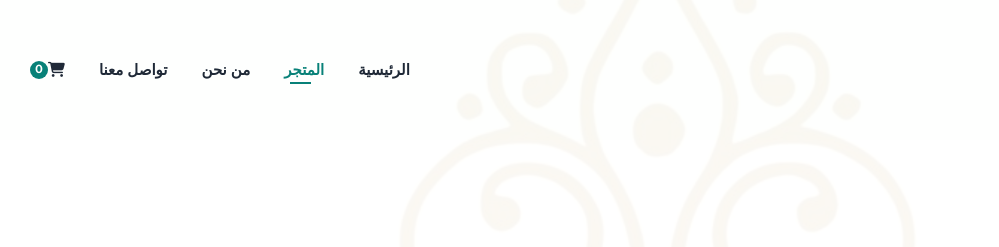
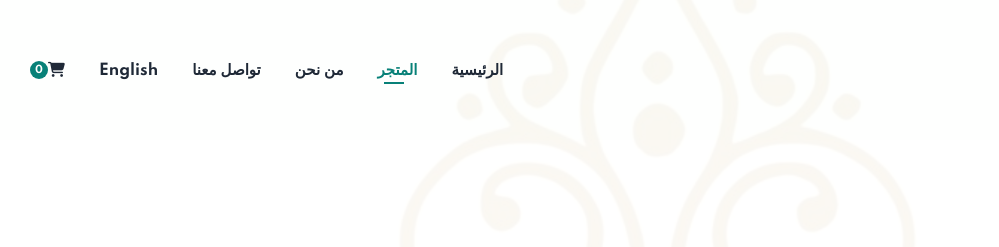
Before and after one commit to elhamsa2017/lola-accessories, a plain HTML site: page shop.html in a window 1280 px wide. Shown: the top 247 px of the page, 0-999 px from the left. Drawn offline with Linux system fonts and the light colour scheme; sample sign-in values are in the browser's storage.

Commit message:
test change

```diff
--- /dev/null
+++ b/language.js
@@ -0,0 +1,194 @@
+(() => {
+    const LANGUAGE_KEY = 'lola-language';
+    const translations = {
+        'الرئيسية': 'Home',
+        'المتجر': 'Shop',
+        'الاراء': 'About us',
+        'من نحن': 'About us',
+        'تواصل معنا': 'Contact us',
+        'اللغه': 'Language',
+        'اللغة': 'Language',
+        'تسوق جميع المنتجات': 'Shop all products',
+        'الكل': 'All',
+        'كوليهات': 'Accessories',
+        'اساور': 'Bracelets',
+        'نحاس': 'Bags',
+        'عن Lola': 'About Lola',
+        'كل قطعة في Lola تحكي قصة من سحر الطبيعة وجمال الصنع اليدوي. نجمع بين طاقة الأحجار الطبيعية، وفخامة النحاس وطلاء الذهب لنقدم لكِ كوليهات ومجوهرات مصممة خصيصاً لتمنحكِ إطلالة ملكية لا تُنسى.': 'Every Lola piece tells a story of nature and handcrafted beauty. We combine the energy of natural stones with the luxury of copper and gold plating to create jewelry designed for an unforgettable royal look.',
+        'من نحن': 'About us',
+        'نبذة عنا': 'About us',
+        'معلومات التوصيل': 'Shipping information',
+        'سياسة الخصوصية': 'Privacy policy',
+        'الشروط والأحكام': 'Terms and conditions',
+        'حسابي': 'My account',
+        'تسجيل الدخول': 'Log in',
+        'عرض السلة': 'View cart',
+        'تتبع طلبي': 'Track my order',
+        'الهاتف:': 'Phone:',
+        'الصورة السابقة': 'Previous image',
+        'الصورة التالية': 'Next image',
+        'إضافة منتج': 'Add product',
+        'إدارة المنتجات': 'Manage products',
+        'إدارة الطلبات': 'Manage orders',
+        'الطلبات': 'Orders',
+        'المتجر': 'Shop',
+        'العودة للوحة التحكم': 'Back to dashboard',
+        'إجمالي المنتجات': 'Total products',
+        'عناصر متاحة': 'Available items',
+        'مخزون منخفض': 'Low stock',
+        'يتطلب متابعة': 'Needs attention',
+        'قيد الانتظار': 'Pending',
+        'بانتظار المراجعة': 'Awaiting review',
+        'تم الشحن': 'Shipped',
+        'قيد التوصيل': 'Out for delivery',
+        'تم التسليم': 'Delivered',
+        'تم التوصيل بنجاح': 'Successfully delivered',
+        'إجمالي الإيرادات': 'Total revenue',
+        'من جميع الطلبات': 'From all orders',
+        'آخر الطلبات': 'Recent orders',
+        'تحديث': 'Refresh',
+        'رقم الطلب': 'Order ID',
+        'العميل': 'Customer',
+        'العناصر': 'Items',
+        'التاريخ': 'Date',
+        'المبلغ': 'Amount',
+        'الحالة': 'Status',
+        'الإجراء': 'Action',
+        'تفاصيل الطلب': 'Order details',
+        'إغلاق': 'Close',
+        'اسم العميل': 'Customer name',
+        'رقم الهاتف': 'Phone number',
+        'المحافظة': 'Governorate',
+        'العنوان': 'Address',
+        'تاريخ الطلب': 'Order date',
+        'قيمة الشحن': 'Shipping cost',
+        'الإجمالي الكلي': 'Grand total',
+        'منتجات الطلب': 'Order products',
+        'الكمية:': 'Quantity:',
+        'أضف': 'Add',
+        'جنيه': 'EGP',
+        'سلسلة ذهبية': 'Gold necklace',
+        'حقيبة مخملية': 'Velvet bag',
+        'أقراط فاخرة': 'Luxury earrings',
+        'أسورة بسيطة': 'Simple bracelet',
+        'Accessories': 'Accessories',
+        'Necklaces': 'Necklaces',
+        'Bags': 'Bags',
+        'In Stock': 'In stock',
+        'Low Stock': 'Low stock',
+        'Need Restock': 'Needs restock'
+        , 'البريد الإلكتروني': 'Email Address'
+        , 'كلمة المرور': 'Password'
+        , 'تذكرني': 'Remember me'
+        , 'نسيت كلمة المرور؟': 'Forgot Password?'
+        , 'دخول': 'Sign In'
+        , 'إنشاء حساب': 'Create Account'
+        , 'إنشاء حساب جديد': 'Create your account'
+        , 'ليس لديك حساب؟': "Don't have an account?"
+        , 'لديك حساب بالفعل؟': 'Already have an account?'
+        , 'تسجيل': 'Register'
+        , 'تم تسجيل الدخول بنجاح': 'Signed in successfully'
+        , 'كلمتا المرور غير متطابقتين': 'Passwords do not match'
+        , 'تسجيل الدخول للمتابعة': 'Sign in to continue'
+    };
+    const reverseTranslations = Object.fromEntries(Object.entries(translations).map(([arabic, english]) => [english, arabic]));
+
+    function translateText(text, isEnglish) {
+        const trimmed = text.trim();
+        const translated = isEnglish ? translations[trimmed] : reverseTranslations[trimmed];
+        return translated ? text.replace(trimmed, translated) : text;
+    }
+
+    function translatePage(language) {
+        const isEnglish = language === 'en';
+        document.documentElement.lang = isEnglish ? 'en' : 'ar';
+        document.documentElement.dir = isEnglish ? 'ltr' : 'rtl';
+        document.querySelectorAll('[data-i18n]').forEach((element) => {
+            const key = element.dataset.i18n;
+            element.textContent = isEnglish ? (translations[key] || key) : key;
+        });
+        document.querySelectorAll('body *:not(script):not(style)').forEach((element) => {
+            if (element.children.length === 0 && !element.dataset.i18n) {
+                const original = element.dataset.originalText || element.textContent;
+                element.dataset.originalText = original;
+                element.textContent = translateText(original, isEnglish);
+            }
+        });
+        document.querySelectorAll('[aria-label]').forEach((element) => {
+            const original = element.dataset.originalAria || element.getAttribute('aria-label');
+            element.dataset.originalAria = original;
+            element.setAttribute('aria-label', translateText(original, isEnglish));
+        });
+        document.querySelectorAll('[placeholder]').forEach((element) => {
+            const original = element.dataset.originalPlaceholder || element.getAttribute('placeholder');
+            element.dataset.originalPlaceholder = original;
+            element.setAttribute('placeholder', translateText(original, isEnglish));
+        });
+        document.querySelectorAll('[alt]').forEach((element) => {
+            const original = element.dataset.originalAlt || element.getAttribute('alt');
+            element.dataset.originalAlt = original;
+            element.setAttribute('alt', translateText(original, isEnglish));
+        });
+        document.querySelectorAll('.product-price').forEach((element) => {
+            const original = element.dataset.originalPrice || element.textContent;
+            element.dataset.originalPrice = original;
+            element.textContent = isEnglish ? original.replace('جنيه', 'EGP') : original.replace('EGP', 'جنيه');
+        });
+        document.querySelectorAll('.add-to-cart-btn').forEach((button) => {
+            const label = isEnglish ? 'Add' : 'أضف';
+            const textNode = Array.from(button.childNodes).find((node) => node.nodeType === Node.TEXT_NODE);
+            if (textNode) textNode.textContent = ` ${label}`;
+        });
+        const languageButton = document.querySelector('.language-toggle');
+        if (languageButton) languageButton.textContent = isEnglish ? 'العربية' : 'English';
+        document.querySelectorAll('[data-language]').forEach((option) => {
+            option.classList.toggle('selected', option.dataset.language === language);
+        });
+    }
+
+    function setupLanguageMenu() {
+        let existingLink = document.querySelector('a[href="language.html"]');
+        if (!existingLink) {
+            const navbar = document.querySelector('#navbar');
+            if (!navbar) return;
+            const languageItem = document.createElement('li');
+            languageItem.innerHTML = '<a href="#">Language</a>';
+            navbar.insertBefore(languageItem, navbar.lastElementChild);
+            existingLink = languageItem.querySelector('a');
+        }
+        if (document.querySelector('.language-menu')) return;
+        existingLink.removeAttribute('href');
+        existingLink.href = '#';
+        existingLink.classList.add('language-toggle');
+        const wrapper = existingLink.closest('li');
+        wrapper.classList.add('language-control');
+        wrapper.insertAdjacentHTML('beforeend', '<div class="language-menu" role="menu"><button type="button" data-language="ar">العربية</button><button type="button" data-language="en">English</button></div>');
+        existingLink.addEventListener('click', (event) => {
+            event.preventDefault();
+            wrapper.classList.toggle('open');
+        });
+        wrapper.querySelectorAll('[data-language]').forEach((option) => {
+            option.addEventListener('click', () => {
+                const language = option.dataset.language;
+                localStorage.setItem(LANGUAGE_KEY, language);
+                translatePage(language);
+                wrapper.classList.remove('open');
+            });
+        });
+        document.addEventListener('click', (event) => {
+            if (!wrapper.contains(event.target)) wrapper.classList.remove('open');
+        });
+    }
+
+    window.translatePage = translatePage;
+    const language = localStorage.getItem(LANGUAGE_KEY) || 'ar';
+    const initializeLanguage = () => {
+        setupLanguageMenu();
+        translatePage(language);
+    };
+    if (document.readyState === 'loading') {
+        document.addEventListener('DOMContentLoaded', initializeLanguage);
+    } else {
+        initializeLanguage();
+    }
+})();
--- a/shop.html
+++ b/shop.html
@@ -119,11 +119,12 @@
                             <i class="fas fa-star"></i>
                             <i class="fas fa-star"></i>
                         </div>
-                        <h4>${Number(product.price).toFixed(2)} جنيه</h4>
+                        <h4 class="product-price">${Number(product.price).toFixed(2)} جنيه</h4>
                     </div>
                     <button class="add-to-cart-btn" data-product-id="${product.id}"><i class="fa-solid fa-cart-shopping"></i> أضف</button>
                 </div>
             `).join('');
+            window.translatePage?.(localStorage.getItem('lola-language') || 'ar');
         }
 
         document.addEventListener('click', (event) => {
@@ -142,6 +143,7 @@
         updateCartCount();
         renderShopProducts();
     </script>
+    <script src="language.js"></script>
 </body>
 
 </html>
--- a/style.css
+++ b/style.css
@@ -96,6 +96,50 @@ body > * {
 #navbar li a.active {
     color: #088178;
 }
+
+.language-control {
+    position: relative;
+}
+
+.language-control > .language-toggle {
+    cursor: pointer;
+}
+
+.language-menu {
+    display: none;
+    position: absolute;
+    top: calc(100% + 8px);
+    right: 0;
+    min-width: 120px;
+    padding: 6px;
+    background: #fff;
+    border: 1px solid #e5e7eb;
+    border-radius: 6px;
+    box-shadow: 0 8px 20px rgba(0, 0, 0, 0.12);
+    z-index: 110;
+}
+
+.language-control.open .language-menu {
+    display: grid;
+    gap: 2px;
+}
+
+.language-menu button {
+    border: 0;
+    padding: 8px 12px;
+    background: transparent;
+    color: #1f2937;
+    text-align: start;
+    cursor: pointer;
+    font: inherit;
+}
+
+.language-menu button:hover,
+.language-menu button.selected {
+    background: #e6f5f3;
+    color: #088178;
+}
+
 #navbar li a.active::after,
 #navbar li a:hover::after{
     content:"";
```
Also changed, not shown: about.html (+1 -0 lines), admin.html (+1 -0 lines), cart.html (+1 -0 lines), contact.html (+1 -0 lines), follow my order.html (+1 -0 lines), index.html (+2 -1 lines), language.html (+1 -0 lines), login.html (+1 -0 lines), orders.html (+1 -0 lines), products.html (+1 -0 lines), registration.html (+1 -0 lines).
